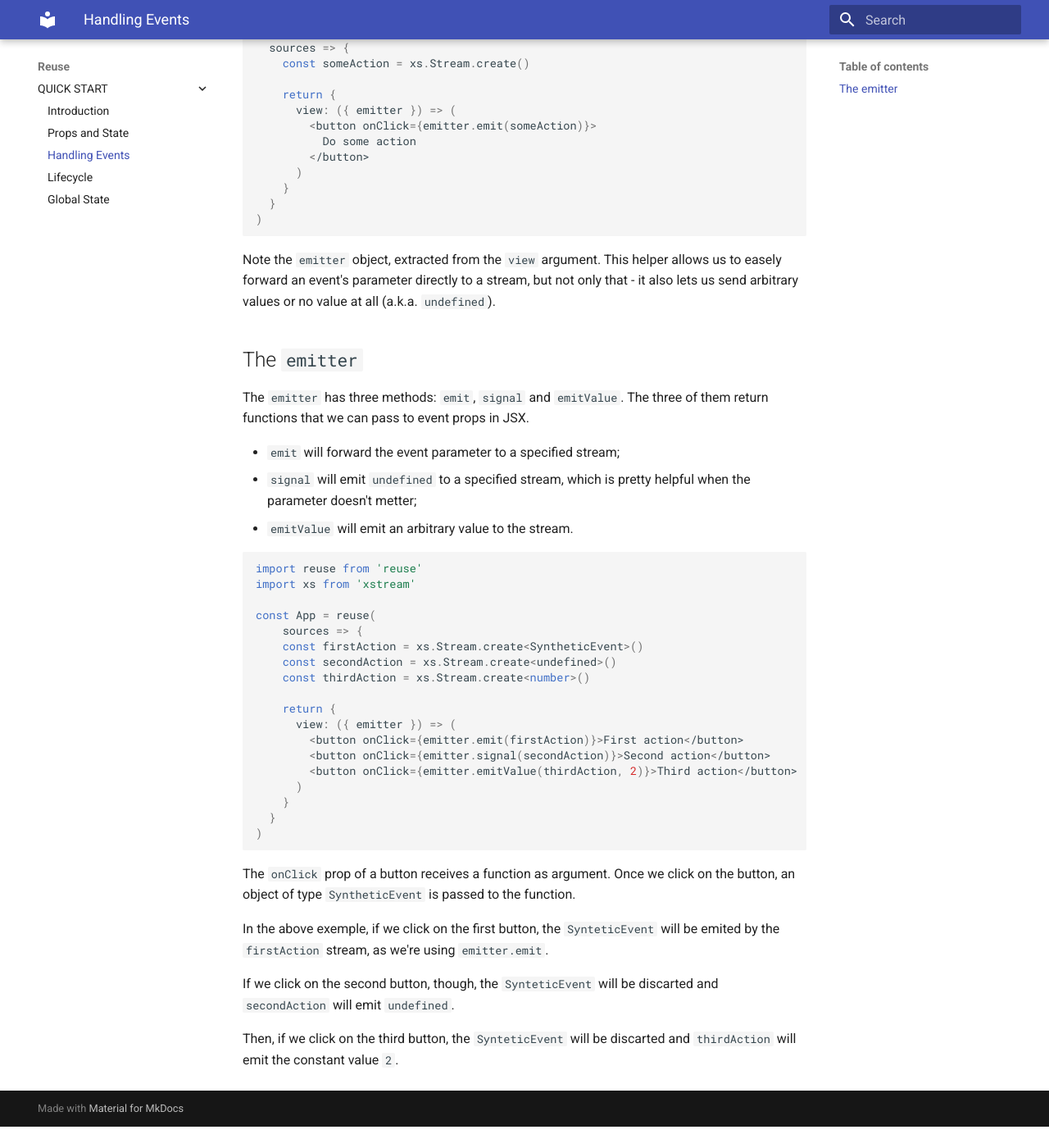
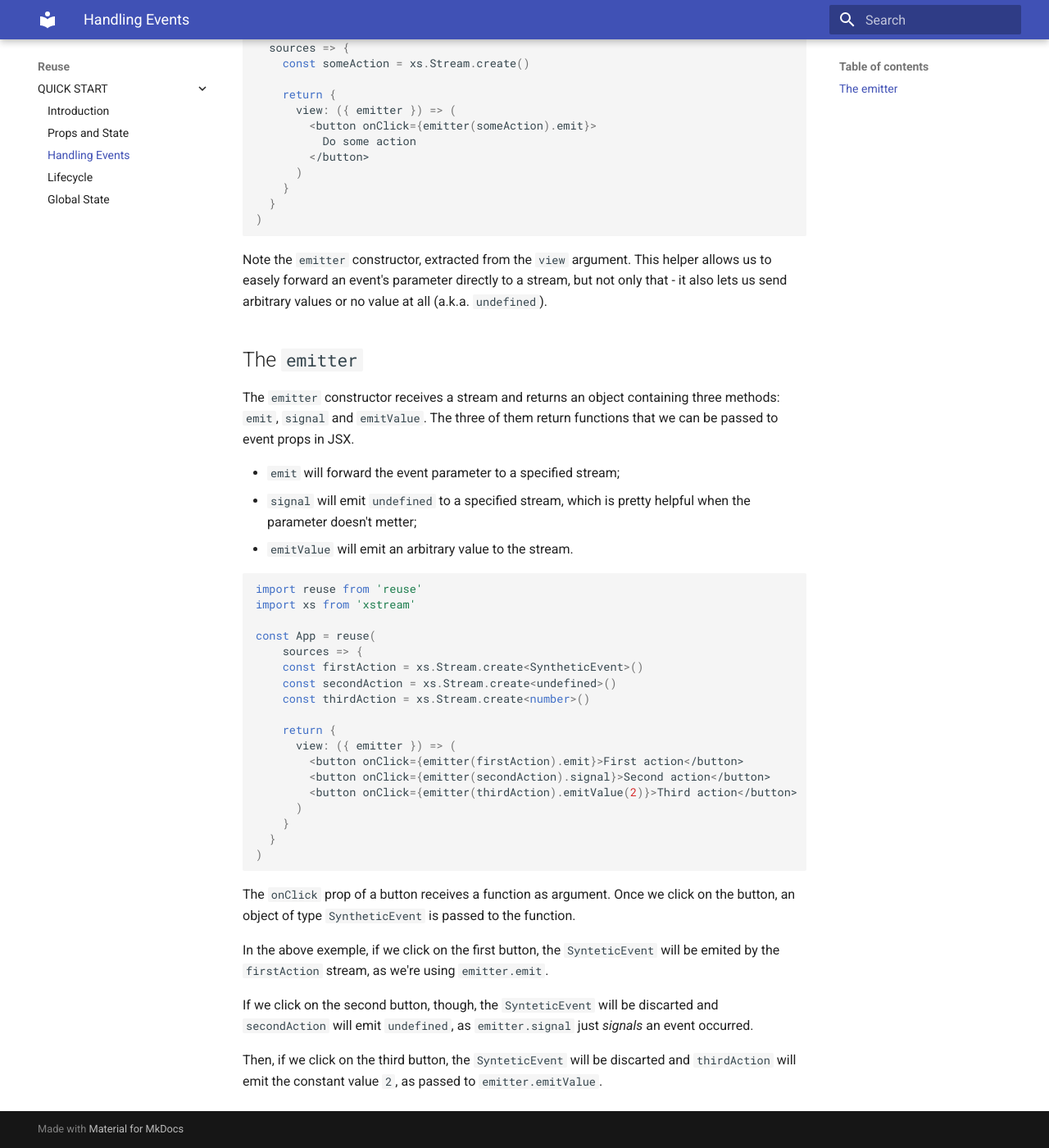
Before and after one commit to italonascimento/lemni, an MkDocs documentation site: the page built from docs/docs/quick-start/handling-events.md, in a window 1280 px wide and 1400 px high, scrolled down 310 px. Shown: the whole window at 82% size. Built offline with MkDocs 1.6.1 and Material for MkDocs 9.7.7, drawn with Linux system fonts in a browser that asks for light colours; old or Windows-style settings are respelled for this version of MkDocs; before the commit the page ends 1684 px from its top, so only the background shows below that.

Commit message:
docs: changed emitter definition

````diff
--- a/docs/docs/quick-start/handling-events.md
+++ b/docs/docs/quick-start/handling-events.md
@@ -12,7 +12,7 @@ const App = reuse(
 
     return {
       view: ({ emitter }) => (
-        <button onClick={emitter.emit(someAction)}>
+        <button onClick={emitter(someAction).emit}>
           Do some action
         </button>
       )
@@ -21,11 +21,11 @@ const App = reuse(
 )
 ```
 
-Note the `emitter` object, extracted from the `view` argument. This helper allows us to easely forward an event's parameter directly to a stream, but not only that - it also lets us send arbitrary values or no value at all (a.k.a. `undefined`).
+Note the `emitter` constructor, extracted from the `view` argument. This helper allows us to easely forward an event's parameter directly to a stream, but not only that - it also lets us send arbitrary values or no value at all (a.k.a. `undefined`).
 
 ## The `emitter`
 
-The `emitter` has three methods: `emit`, `signal` and `emitValue`. The three of them return functions that we can pass to event props in JSX.
+The `emitter` constructor receives a stream and returns an object containing three methods: `emit`, `signal` and `emitValue`. The three of them return functions that we can be passed to event props in JSX.
 
 * `emit` will forward the event parameter to a specified stream;
 * `signal` will emit `undefined` to a specified stream, which is pretty helpful when the parameter doesn't metter;
@@ -43,9 +43,9 @@ const App = reuse(
 
     return {
       view: ({ emitter }) => (
-        <button onClick={emitter.emit(firstAction)}>First action</button>
-        <button onClick={emitter.signal(secondAction)}>Second action</button>
-        <button onClick={emitter.emitValue(thirdAction, 2)}>Third action</button>
+        <button onClick={emitter(firstAction).emit}>First action</button>
+        <button onClick={emitter(secondAction).signal}>Second action</button>
+        <button onClick={emitter(thirdAction).emitValue(2)}>Third action</button>
       )
     }
   }
@@ -56,6 +56,6 @@ The `onClick` prop of a button receives a function as argument. Once we click on
 
 In the above exemple, if we click on the first button, the `SynteticEvent` will be emited by the `firstAction` stream, as we're using `emitter.emit`.
 
-If we click on the second button, though, the `SynteticEvent` will be discarted and `secondAction` will emit `undefined`.
+If we click on the second button, though, the `SynteticEvent` will be discarted and `secondAction` will emit `undefined`, as `emitter.signal` just *signals* an event occurred.
 
-Then, if we click on the third button, the `SynteticEvent` will be discarted and `thirdAction` will emit the constant value `2`.
+Then, if we click on the third button, the `SynteticEvent` will be discarted and `thirdAction` will emit the constant value `2`, as passed to `emitter.emitValue`.
````
